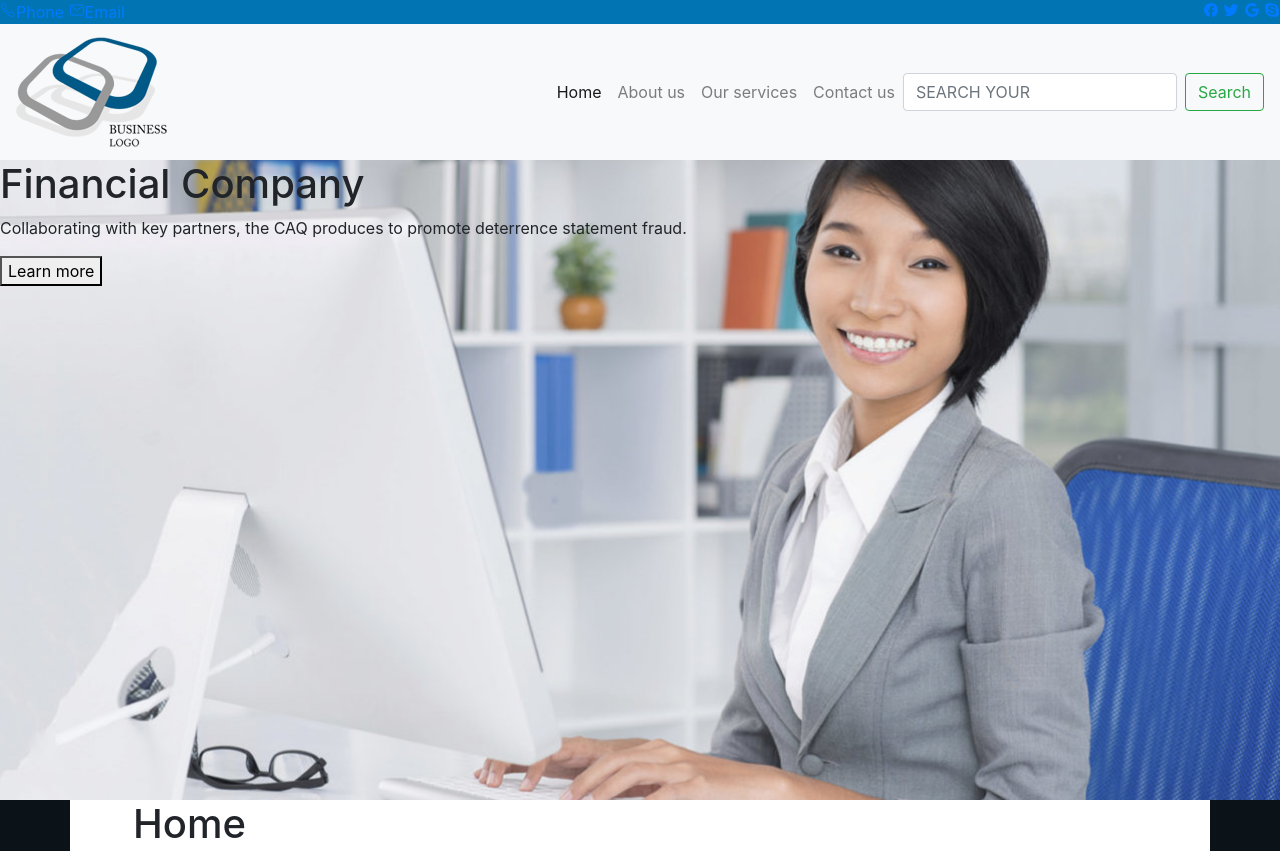
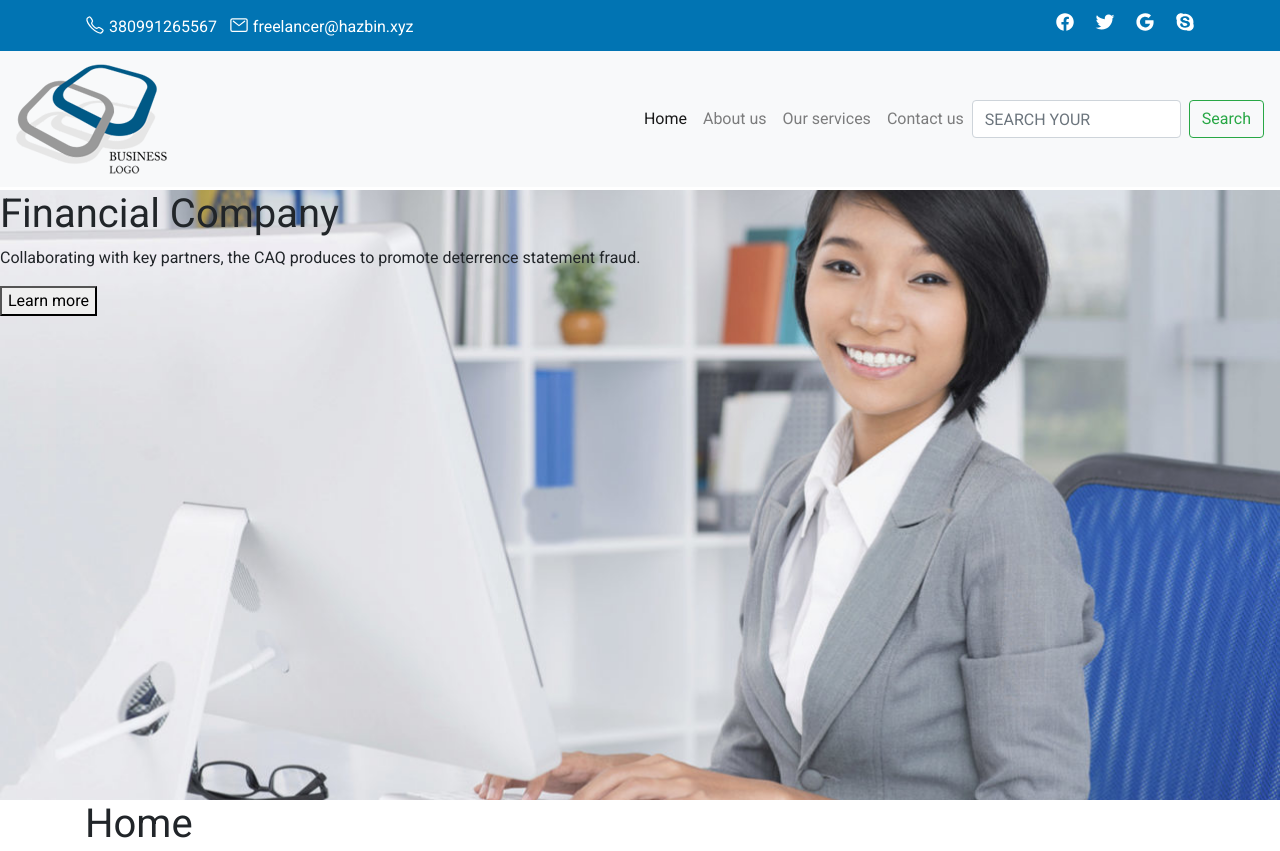
Before and after one commit to HazBin128/proj_hpg_1, a plain HTML site: page index.html in a window 1280 px wide. Shown: the top 851 px of the page. Drawn offline with nearby package versions, Linux system fonts and the light colour scheme.

Commit message:
Готова панель со ссылками

```diff
--- a/css/style.css
+++ b/css/style.css
@@ -1,34 +1,93 @@
-body {
-	background-image: url(../images/back.png);
-
+@import url('https://fonts.googleapis.com/css2?family=Roboto&display=swap');
+body
+{
+	font-family: 'Roboto', sans-serif;
 }
 
-main {
-position:relative;
+main
+{
+	position:relative;
 }
 
-#content {
-	background-color: white;
 
+ion-icon
+{
+	font-size:1.25rem;
 }
 
-#header {
+#content
+{
+	background-color: white;
+}
+
+#header
+{
 	background-image: url(../images/main_med.jpg);
 	background-size: cover;
-	background-position: center;
+	background-position: center center;
 }
+
+@media (max-width: 767px)
+{
+	#top_contacts
+	{
+		display: none;
+	}
+}
+
+
 
 #top_contacts
 {
 	background-color: #0174b3;
-	color: white;
 }
 
-#right_cont {
-	float:right;
+#top_contacts  a
+{
+	color: white !important;
+	text-decoration: none !important;
+}
+
+#top_contacts  a:hover
+{
+	text-shadow: 2px 2px 4px #000000;
+}
+
+a ion-icon:hover
+{
+	color:black;
+}
+
+#top_contacts  div
+{
+	padding-top: 0.25rem;
+	padding-bottom: 0.25rem;
+}
+
+#left_cont a
+{
+	padding-right:0.5rem;
+}
+
+#left_cont ion-icon
+{
+	position:relative;
+       	top:0.2rem;
+}
+
+#right_cont a
+{
+	padding-left:1rem;
+}
+
+#right_cont
+{
 	text-align: right;
 }
 
-.navbar-collapse{
+.navbar-collapse
+{
 	justify-content: flex-end;
-	}
+}
+
+/*  */
--- a/index.html
+++ b/index.html
@@ -24,17 +24,21 @@
 	<div id="navigation" class="fixed-top ">
 
 <!-- ссылки -->
-		<div id="top_contacts" class="row">
-			<div class="col" id="left_cont">
-				<a href="#"><ion-icon name="call-outline"></ion-icon>Phone</a>
-				<a href="#"><ion-icon name="mail-outline"></ion-icon>Email</a>
+			<div id="top_contacts">
+			<div class="container">
+			<div class="row">
+			<div class="col-6" id="left_cont">
+				<a href="tel:+380991265567"><ion-icon name="call-outline"></ion-icon> 380991265567</a>
+				<a href="mailto:freelancer@hazbin.xyz"><ion-icon name="mail-outline"></ion-icon> freelancer@hazbin.xyz</a>
 			</div>
 
-			<div class="col"  id="right_cont">
-				<a href="#"><ion-icon name="logo-facebook"></ion-icon></a>
-				<a href="#"><ion-icon name="logo-twitter"></ion-icon></a>
-				<a href="#"><ion-icon name="logo-google"></ion-icon></a>
-				<a href="#"><ion-icon name="logo-skype"></ion-icon></a>
+			<div class="col-6"  id="right_cont">
+				<a href="http://facebook.com" target="_blank"><ion-icon name="logo-facebook"></ion-icon></a>
+				<a href="http://twitter.com" target="_blank"><ion-icon name="logo-twitter"></ion-icon></a>
+				<a href="http://google.com" target="_blank"><ion-icon name="logo-google"></ion-icon></a>
+				<a href="http://skype.com" target="_blank"><ion-icon name="logo-skype"></ion-icon></a>
+			</div>
+		</div>
 			</div>
 		</div>
 
@@ -91,7 +95,7 @@
 <div id="content" class="container">
 
 <!-- placeholders for another pages -->
-	<div id="home" class="pr-4 pl-4 mr-4 ml-4 row">
+	<div id="home">
 		<h1>Home</h1>
 		<p>"Lorem ipsum dolor sit amet, consectetur adipiscing elit, sed do eiusmod
 			tempor incididunt ut labore et dolore magna aliqua. Ut enim ad minim veniam,
```
Also changed, not shown: 2 other files.
